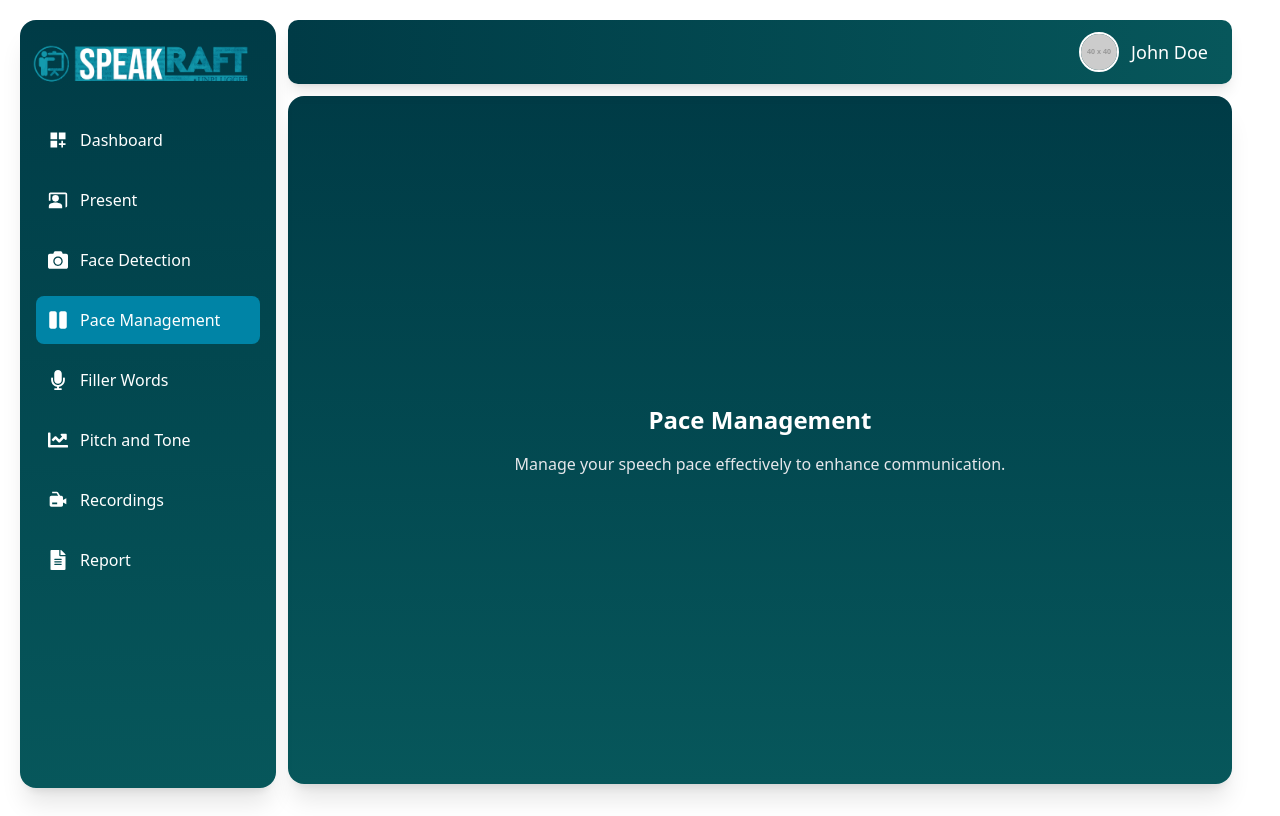
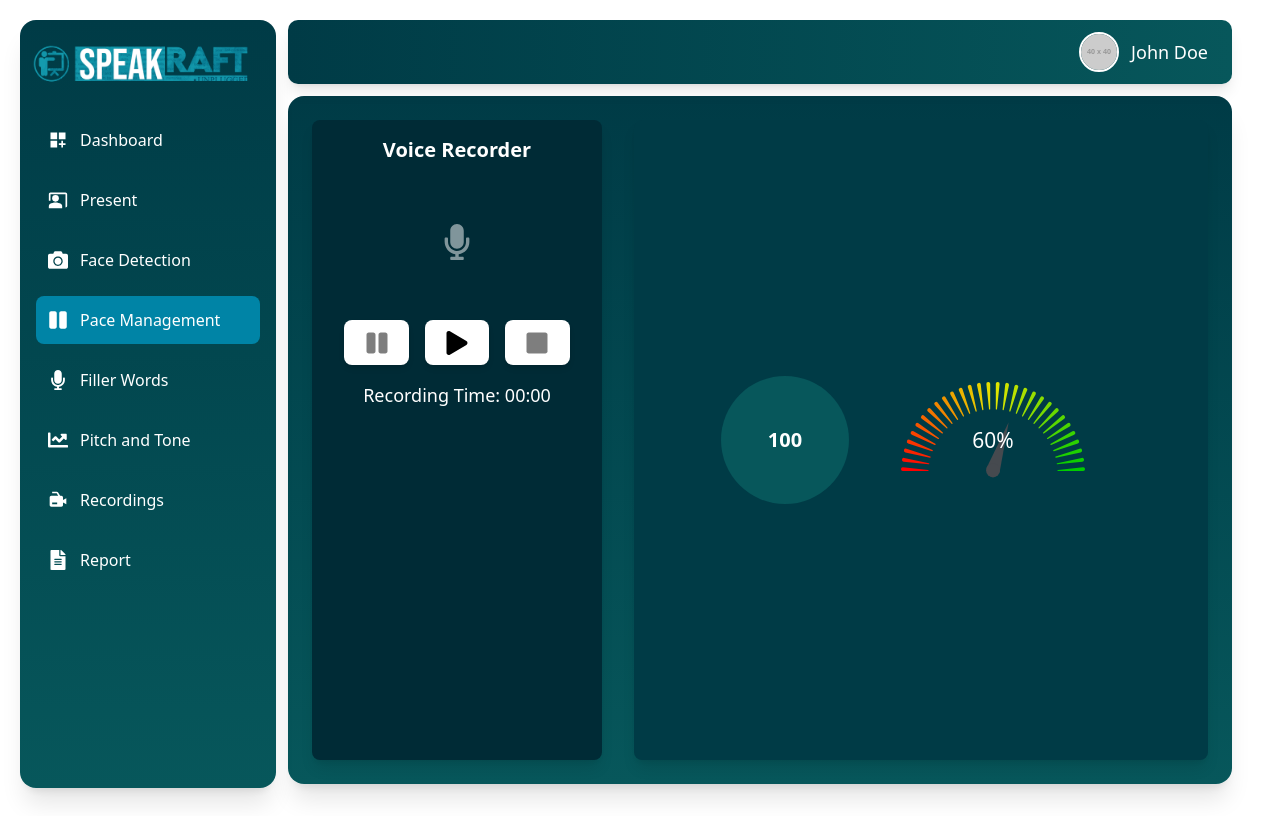
Before and after one commit to Speak-Craft/frontend, a React (Vite) app: page /pace-management in a window 1280 px wide. Built offline with nearby package versions, Linux system fonts and the light colour scheme.

Commit message:
Pace Management UI

```diff
--- a/src/components/PaceManagement.jsx
+++ b/src/components/PaceManagement.jsx
@@ -1,16 +1,240 @@
-import React from "react";
+import React, { useState, useEffect, useRef } from "react";
+import { motion } from "framer-motion";
+import { FaMicrophone, FaStop, FaPlay, FaPause } from "react-icons/fa";
+import GaugeChart from "react-gauge-chart";
 
 const PaceManagement = () => {
+    const [isRecording, setIsRecording] = useState(false);
+    const [isPaused, setIsPaused] = useState(false);
+    const [audioUrl, setAudioUrl] = useState(null);
+    const mediaRecorderRef = useRef(null);
+    const audioChunksRef = useRef([]);
+    const mediaStreamRef = useRef(null);
+    const analyserRef = useRef(null);
+    const audioContextRef = useRef(null);
+    const gainNodeRef = useRef(null);
+    const canvasRef = useRef(null);
+    let animationFrameId = useRef(null);
+
+    useEffect(() => {
+      return () => {
+        if (mediaStreamRef.current) {
+          mediaStreamRef.current.getTracks().forEach(track => track.stop());
+        }
+        if (audioContextRef.current) {
+          audioContextRef.current.close();
+        }
+      };
+    }, []);
+
+    useEffect(() => {
+      if (isRecording && !isPaused) {
+        startAnalyzing();
+      }
+    }, [isRecording, isPaused]);
+
+    const startAnalyzing = () => {
+      if (mediaStreamRef.current) {
+        audioContextRef.current = new (window.AudioContext || window.webkitAudioContext)();
+        gainNodeRef.current = audioContextRef.current.createGain();
+        analyserRef.current = audioContextRef.current.createAnalyser();
+
+        const source = audioContextRef.current.createMediaStreamSource(mediaStreamRef.current);
+        source.connect(analyserRef.current);
+        analyserRef.current.connect(gainNodeRef.current);
+        gainNodeRef.current.gain.setValueAtTime(0, audioContextRef.current.currentTime);
+        gainNodeRef.current.connect(audioContextRef.current.destination);
+        analyserRef.current.fftSize = 256;
+        drawSineWave();
+      }
+    };
+
+    const drawSineWave = () => {
+      if (!canvasRef.current || !analyserRef.current) return;
+
+      const canvas = canvasRef.current;
+      const ctx = canvas.getContext("2d");
+      const bufferLength = analyserRef.current.frequencyBinCount;
+      const dataArray = new Uint8Array(bufferLength);
+
+      const draw = () => {
+        if (!isRecording || isPaused) return;
+        analyserRef.current.getByteFrequencyData(dataArray);
+        ctx.clearRect(0, 0, canvas.width, canvas.height);
+        ctx.beginPath();
+
+        for (let i = 0; i < bufferLength; i++) {
+          const x = (i / bufferLength) * canvas.width;
+          const y = (dataArray[i] / 255) * canvas.height;
+          ctx.lineTo(x, y);
+        }
+
+        ctx.strokeStyle = "rgba(255, 255, 255, 0.5)";
+        ctx.lineWidth = 2;
+        ctx.stroke();
+        animationFrameId.current = requestAnimationFrame(draw);
+      };
+
+      cancelAnimationFrame(animationFrameId.current);
+      draw();
+    };
+
+    const handlePlay = async () => {
+      if (!isRecording || isPaused) {
+        try {
+          if (!isRecording) {
+            const stream = await navigator.mediaDevices.getUserMedia({ audio: true });
+            mediaStreamRef.current = stream;
+            mediaRecorderRef.current = new MediaRecorder(stream);
+
+            mediaRecorderRef.current.ondataavailable = (event) => {
+              audioChunksRef.current.push(event.data);
+            };
+
+            mediaRecorderRef.current.onstop = () => {
+              const audioBlob = new Blob(audioChunksRef.current, { type: "audio/wav" });
+              const audioUrl = URL.createObjectURL(audioBlob);
+              setAudioUrl(audioUrl);
+            };
+          }
+
+          setIsRecording(true);
+          setIsPaused(false);
+
+          if (mediaRecorderRef.current.state === "paused") {
+            mediaRecorderRef.current.resume();
+          } else if (mediaRecorderRef.current.state === "inactive") {
+            mediaRecorderRef.current.start();
+          }
+          drawSineWave();
+        } catch (error) {
+          console.error("Error accessing the microphone:", error);
+        }
+      }
+    };
+
+    const handlePause = () => {
+      if (mediaRecorderRef.current && isRecording && !isPaused) {
+        setIsPaused(true);
+        mediaRecorderRef.current.pause();
+      }
+    };
+
+    const handleStop = () => {
+      if (mediaRecorderRef.current && isRecording) {
+        setIsRecording(false);
+        setIsPaused(false);
+        mediaRecorderRef.current.stop();
+        cancelAnimationFrame(animationFrameId.current);
+        if (mediaStreamRef.current) {
+          mediaStreamRef.current.getTracks().forEach(track => track.stop());
+        }
+        audioChunksRef.current = [];
+      }
+    };
+
+
   return (
-    <div
-      className="absolute top-[4rem] left-64 w-[calc(100%-17rem)] h-[calc(100vh-3rem)] p-8 flex justify-center items-center"
+    <div className="absolute top-[4rem] left-64 w-[calc(100%-17rem)] h-[calc(100vh-3rem)] p-8 flex justify-center items-center">
+      <div className="w-full h-full bg-gradient-to-b from-[#003b46] to-[#07575b] dark:from-[#00171f] dark:to-[#003b46] text-white shadow-xl rounded-2xl p-6 flex flex-col justify-center items-center">
 
-    >
-      <div className="w-full h-full bg-gradient-to-b from-[#003b46] to-[#07575b] text-white shadow-xl rounded-2xl p-6 flex flex-col justify-center items-center">
-        <h2 className="text-2xl font-semibold text-center mb-4">Pace Management</h2>
-        <p className="text-gray-200 text-center">
-          Manage your speech pace effectively to enhance communication.
-        </p>
+        <div className="flex w-full h-full gap-8">
+        <div className="flex flex-col items-center w-full sm:w-1/2 bg-[#002b36] p-4 rounded-lg shadow-lg">
+        <h2 className="text-xl font-semibold mb-15">Voice Recorder</h2>
+
+            <div className="relative flex items-center justify-center">
+              {isRecording && !isPaused && (
+                <>
+                  <motion.div
+                    className="absolute w-32 h-32 border-2 border-blue-400 rounded-full"
+                    animate={{ scale: [1, 1.2, 1] }}
+                    transition={{ duration: 0.6, repeat: Infinity }}
+                  />
+                  <motion.div
+                    className="absolute w-24 h-24 border-2 border-purple-400 rounded-full"
+                    animate={{ scale: [1, 1.3, 1] }}
+                    transition={{ duration: 0.8, repeat: Infinity }}
+                  />
+                  <motion.div
+                    className="absolute w-16 h-16 border-2 border-pink-400 rounded-full"
+                    animate={{ scale: [1, 1.4, 1] }}
+                    transition={{ duration: 1, repeat: Infinity }}
+                  />
+                </>
+              )}
+
+              {isRecording && !isPaused && (
+                <FaMicrophone className="text-white text-4xl animate-pulse" />
+              )}
+              {(isPaused || !isRecording) && (
+                <FaMicrophone className={`text-white text-4xl ${(!isRecording || isPaused) ? 'opacity-50' : ''}`} />
+              )}
+            </div>
+
+            {/* Sine Wave Canvas */}
+            {/* {isRecording && !isPaused && (
+              <canvas ref={canvasRef} width="500" height="10" className="mt-4"></canvas>
+            )} */}
+
+            <div className="flex items-center gap-4 mt-15">
+              <button style={{ backgroundColor: "white" }}
+                onClick={handlePause}
+                className={`p-4 rounded-full shadow-md ${isRecording && !isPaused ? "bg-yellow-500 hover:bg-yellow-600" : "bg-gray-500 cursor-not-allowed"}`}
+                disabled={!isRecording || isPaused}
+              >
+                <FaPause className={`text-black text-2xl ${(!isRecording || isPaused) ? 'opacity-50 cursor-not-allowed' : ''}`} />
+              </button>
+              <button style={{ backgroundColor: "white" }}
+                onClick={handlePlay}
+                className={`p-4 rounded-full shadow-md ${isRecording && !isPaused ? "bg-blue-500 hover:bg-blue-600" : "bg-gray-500 cursor-not-allowed"}`}
+                disabled={isRecording && !isPaused}
+              >
+                <FaPlay className={`text-black text-2xl ${isRecording && !isPaused ? 'opacity-50 cursor-not-allowed' : ''}`} />
+              </button>
+              <button style={{ backgroundColor: "white" }}
+                onClick={handleStop}
+                className={`p-4 rounded-full shadow-md ${isRecording ? "bg-gray-500 hover:bg-gray-600" : "bg-gray-500 cursor-not-allowed"}`}
+                disabled={!isRecording}
+              >
+                <FaStop className={`text-black text-2xl ${!isRecording ? 'opacity-50 cursor-not-allowed' : ''}`} />
+              </button>
+            </div>
+
+            <p className="mt-4 text-lg">Recording Time: 00:00</p>
+
+            {audioUrl && (
+              <div className="mt-4" hidden>
+                <audio controls src={audioUrl}></audio>
+              </div>
+            )}
+          </div>
+
+          {/* Right side */}
+
+          <div className="w-full bg-[#003b46] p-6 rounded-lg flex flex-col sm:flex-row justify-center items-center gap-4 shadow-lg">
+
+    {/* Circle with Number */}
+    <div className="flex justify-center items-center rounded-full w-24 h-24 sm:w-32 sm:h-32 bg-[#07575b] text-white text-xl font-semibold">
+  100
+</div>
+
+{/* Gauge Chart for WPM */}
+<div className="flex justify-center">
+  <GaugeChart
+    id="wpm-gauge"
+    nrOfLevels={30}
+    colors={["#ff0000", "#ff9900", "#00cc00"]}
+    arcWidth={0.3}
+    percent={120 / 200}
+    textColor="#fff"
+    style={{ width: '16rem', height: '8rem' }}  // Slightly smaller for tighter spacing
+  />
+</div>
+</div>
+
+
+        </div>
+
       </div>
     </div>
   );
```
